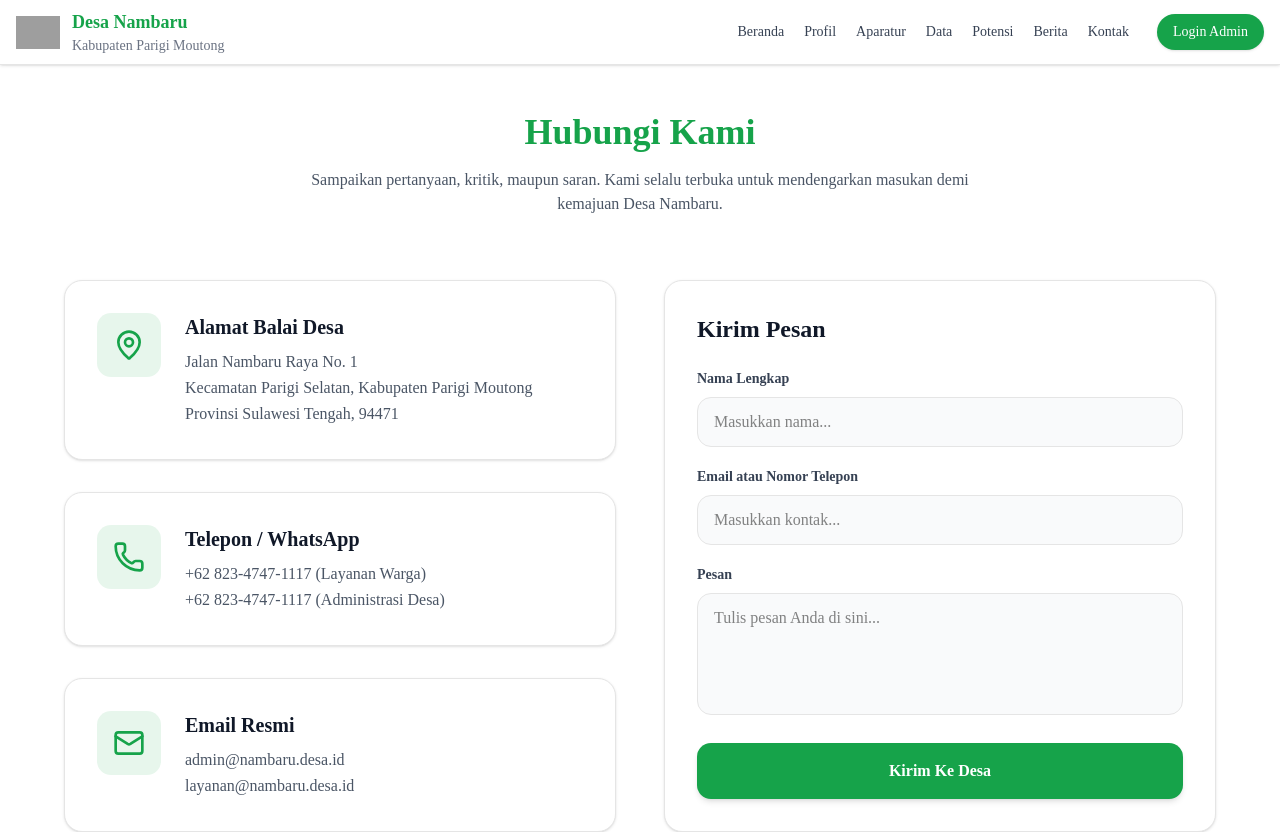
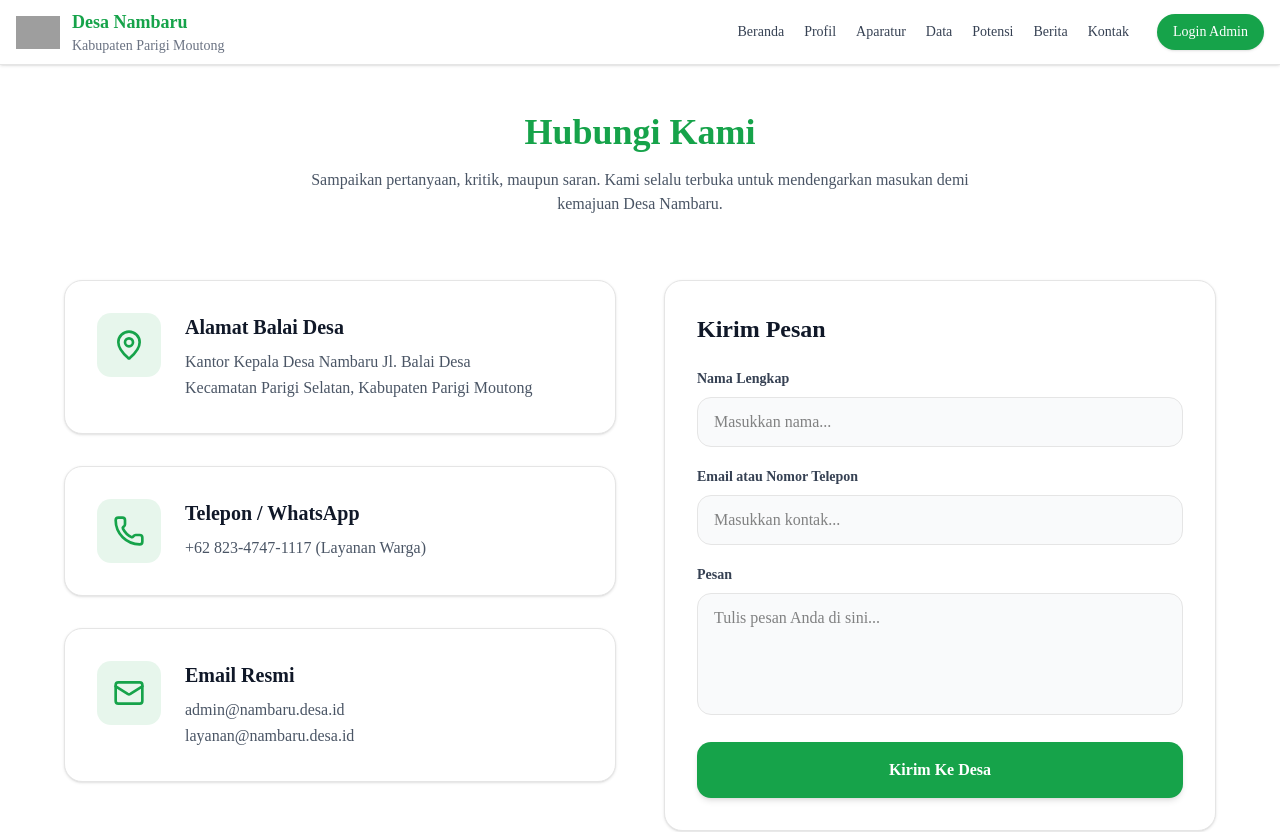
Before and after one commit to pallakawe/websitedesanambaru, a Next.js app: page /kontak in a window 1280 px wide. Shown: the top 832 px of the page. Built offline with nearby package versions, Linux system fonts and the light colour scheme; grey boxes are pictures that could not be loaded.

Commit message:
Refine address and remove redundant secondary contact in Kontak page

```diff
--- a/app/kontak/page.tsx
+++ b/app/kontak/page.tsx
@@ -29,10 +29,9 @@ export default function KontakDesa() {
                         </div>
                         <div>
                             <h3 className="text-xl font-bold text-gray-900 mb-2">Alamat Balai Desa</h3>
-                            <p className="text-gray-600 leading-relaxed">
-                                Jalan Nambaru Raya No. 1<br />
-                                Kecamatan Parigi Selatan, Kabupaten Parigi Moutong<br />
-                                Provinsi Sulawesi Tengah, 94471
+                            <p className="text-gray-600 leading-relaxed font-normal">
+                                Kantor Kepala Desa Nambaru Jl. Balai Desa<br />
+                                Kecamatan Parigi Selatan, Kabupaten Parigi Moutong
                             </p>
                         </div>
                     </div>
@@ -42,9 +41,8 @@ export default function KontakDesa() {
                         </div>
                         <div>
                             <h3 className="text-xl font-bold text-gray-900 mb-2">Telepon / WhatsApp</h3>
-                            <p className="text-gray-600 leading-relaxed">
-                                +62 823-4747-1117 (Layanan Warga)<br />
-                                +62 823-4747-1117 (Administrasi Desa)
+                            <p className="text-gray-600 leading-relaxed font-normal">
+                                +62 823-4747-1117 (Layanan Warga)
                             </p>
                         </div>
                     </div>
```
